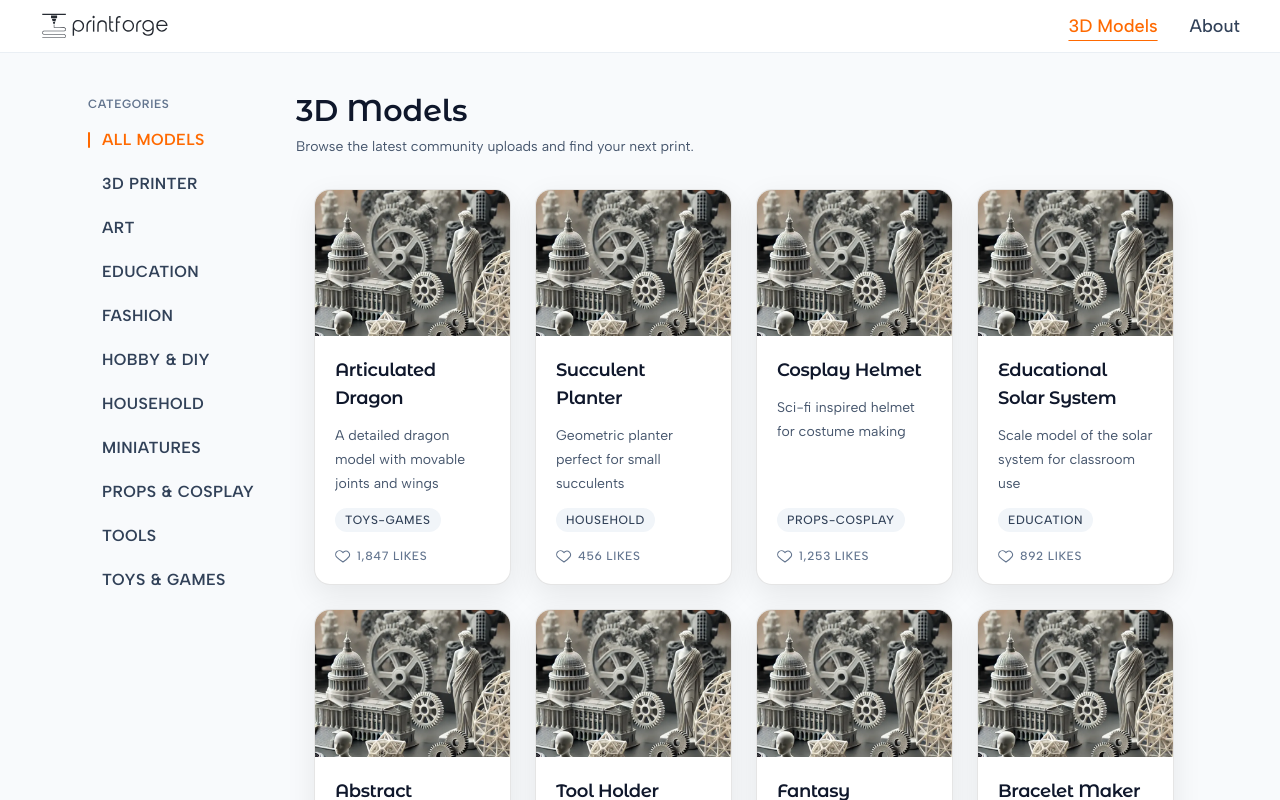
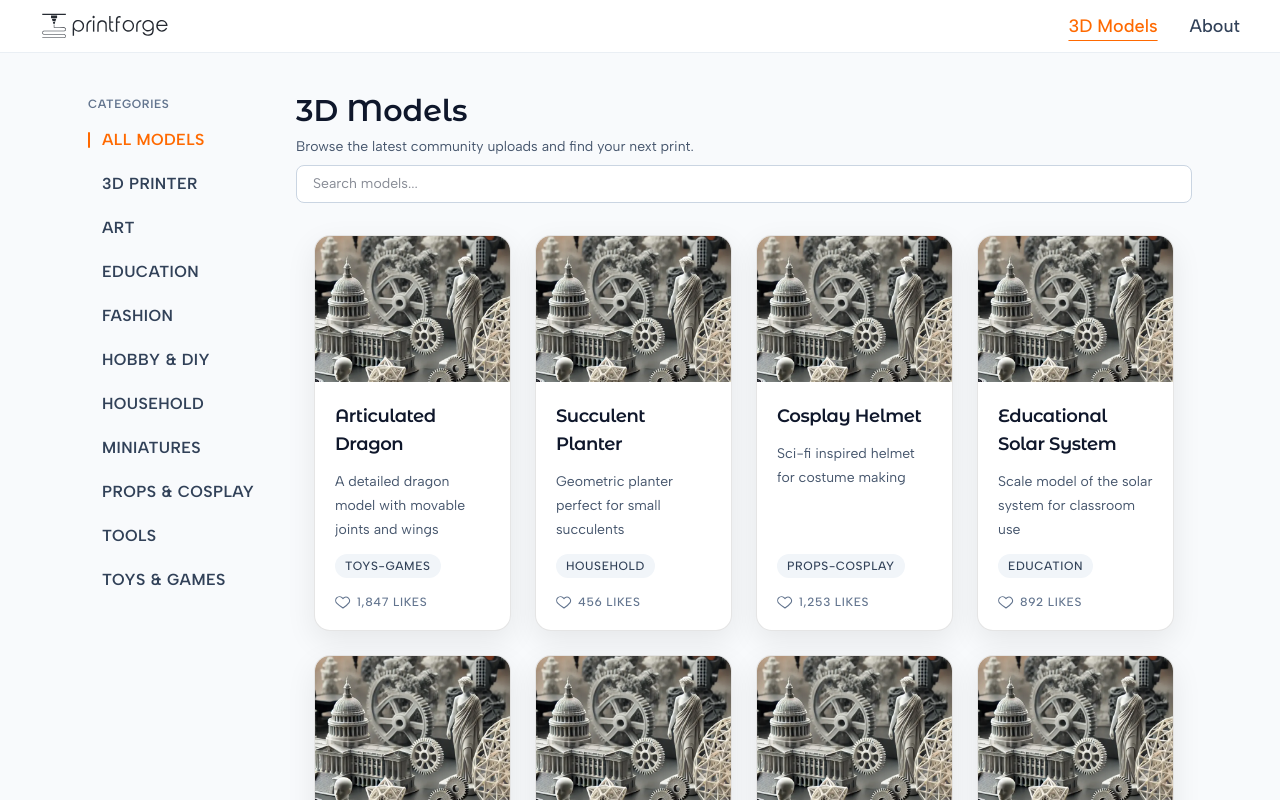
Before and after one commit to Kirubel-Te/Next3DProject, a Next.js app: page /3d-models in a window 1280 px wide. Shown: the top 800 px of the page. Built offline with nearby package versions, Linux system fonts and the light colour scheme; a web font is replaced by a local one.

Commit message:
a search bar added to the 3d-models page

```diff
--- a/app/3d-models/page.tsx
+++ b/app/3d-models/page.tsx
@@ -3,8 +3,10 @@ import { getAllModels } from '../lib/models'
 import PageCard from './PageCard'
 import CategoryNav from './CategoryNav'
 
-const page = async () => {
+const page = async ({searchParams}: {searchParams: object}) => {
     const models = await getAllModels();
+    const {query} = await searchParams as {query?: string}
+    const filteredModels = query ? models.filter(model => model.name.toLowerCase().includes(query.toLowerCase()) || model.description.toLowerCase().includes(query.toLowerCase())) : models;
   return (
     <div className="min-h-screen bg-slate-50">
       <div className="mx-auto flex max-w-[90%] flex-col gap-8 px-6 py-10">
@@ -17,10 +19,13 @@ const page = async () => {
               <p className="max-w-2xl text-sm text-slate-600">
                 Browse the latest community uploads and find your next print.
               </p>
+              <form>
+                <input type='text' placeholder='Search models...' className="w-full rounded-lg border border-slate-300 bg-white px-4 py-2 text-sm text-slate-900 focus:outline-none focus:ring-2 focus:ring-blue-500" name='query' autoComplete='off'/>
+              </form>
             </div>
             <div className="mx-auto w-[96%]">
               <div className="grid w-full justify-items-center gap-6 sm:grid-cols-2 lg:grid-cols-4">
-                {models.map((model) => (
+                {filteredModels.map((model) => (
                   <PageCard
                     key={model.id}
                     id={model.id}
```
